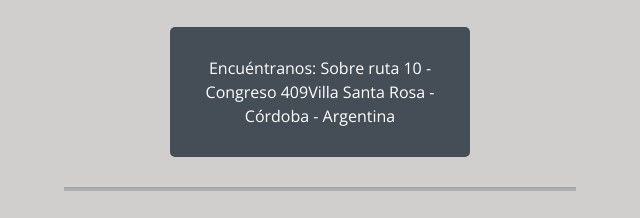
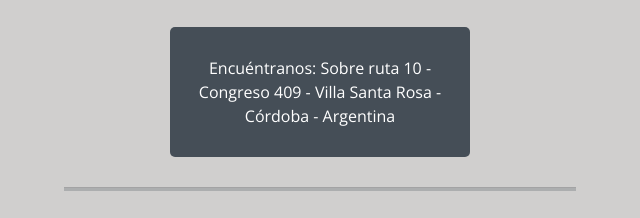
Before and after one commit to Nacho052/PFPeralta, a plain HTML site: page pages/ubicacion.html in a window 1280 px wide. Shown: the part 149-367 px from the top of the page, 320-960 px from the left. Drawn offline with nearby package versions, Linux system fonts and the light colour scheme.

```diff
--- a/pages/ubicacion.html
+++ b/pages/ubicacion.html
@@ -63,7 +63,7 @@
             <h3 class="ubicacion">UBICACIÓN</h3>
             <div class="cartel-ubicacion">
                 <div class="div-texto">
-                    <p class="texto-ubicacion">Encuéntranos: Sobre ruta 10 - Congreso 409Villa Santa Rosa - Córdoba - Argentina</p>
+                    <p class="texto-ubicacion">Encuéntranos: Sobre ruta 10 - Congreso 409 - Villa Santa Rosa - Córdoba - Argentina</p>
                 </div>
             </div>
             <hr class="line-ubicacion">
```
